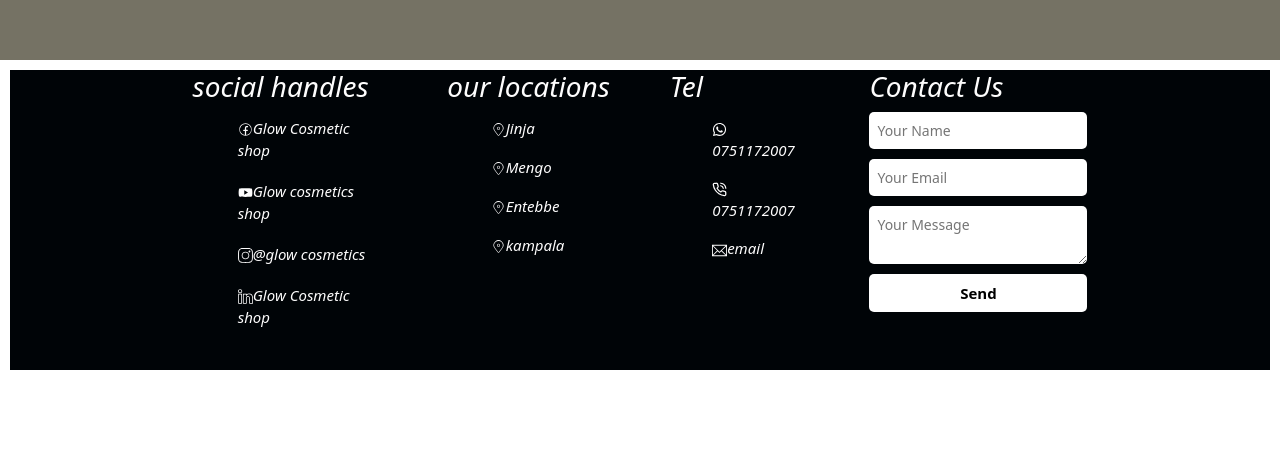
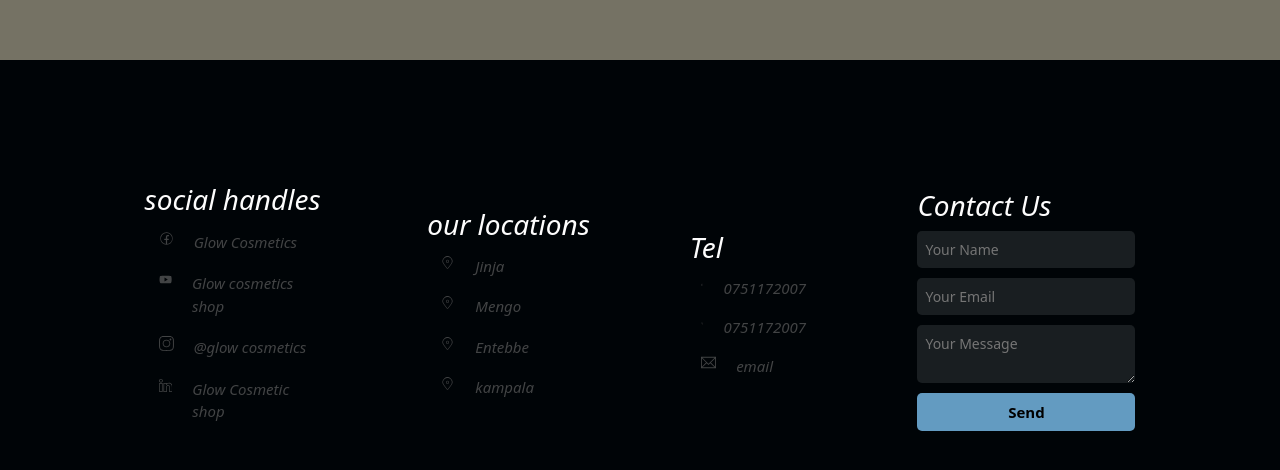
Before and after one commit to nawagirwacatherine/SHOPPING-APP, a React (Vite) app in the folder shopping-app/: page / in a window 1280 px wide. Shown: the part 3011-3481 px from the top of the page. Before the commit the page ends 3391 px from the top, so only its background shows below. Built offline with nearby package versions, Linux system fonts and the light colour scheme; no server answers.

Commit message:
Add spacing to the icons

```diff
--- a/shopping-app/src/Pages/Footer.jsx
+++ b/shopping-app/src/Pages/Footer.jsx
@@ -14,31 +14,31 @@
         <div className="footer">
             <div className="socials">
                 <h3>social handles</h3>
-                <ul>
-                    <p><span className="icons"><CiFacebook /></span>Glow Cosmetic shop</p>
-                    <p><span className="icons"><TiSocialYoutube /></span>Glow cosmetics shop</p>
-                    <p><span className="icons"><SlSocialInstagram /></span>@glow cosmetics</p>
-                    <p><span className="icons"><SlSocialLinkedin /></span>Glow Cosmetic shop</p>
-                </ul>
+
+                    <p><span className="icons"><CiFacebook />Glow Cosmetics </span></p>
+                    <p><span className="icons"><TiSocialYoutube />Glow cosmetics shop</span></p>
+                    <p><span className="icons"><SlSocialInstagram />@glow cosmetics</span></p>
+                    <p><span className="icons"><SlSocialLinkedin />Glow Cosmetic shop</span></p>
+
             </div>
 
             <div className="braches">
                 <h3>our locations</h3>
-                <ul>
-                    <p><span className="icons"><CiLocationOn /></span>Jinja</p>
-                <p> <span className="icons"><CiLocationOn /></span>Mengo</p>
-                <p> <span className="icons"><CiLocationOn /></span>Entebbe</p>
-                <p> <span className="icons"><CiLocationOn /></span>kampala</p>
-                </ul>
+
+                    <p><span className="icons"><CiLocationOn />Jinja</span></p>
+                <p> <span className="icons"><CiLocationOn />Mengo</span></p>
+                <p> <span className="icons"><CiLocationOn />Entebbe</span></p>
+                <p> <span className="icons"><CiLocationOn />kampala</span></p>
+
             </div>
 
             <div className="tel">
                 <h3> Tel</h3>
-                <ul>
-                    <p><span className="icons"><FaWhatsapp /></span>0751172007</p>
-                    <p><span className="icons"><LuPhoneCall /></span>0751172007</p>
-                    <p><span className="icons"><TfiEmail /></span>email</p>
-                </ul>
+
+                    <p><span className="icons"><FaWhatsapp />0751172007</span></p>
+                    <p><span className="icons"><LuPhoneCall /> 0751172007</span></p>
+                    <p><span className="icons"><TfiEmail />email</span></p>
+
             </div>
 
             <div className="footer-form">
--- a/shopping-app/src/Pages/footer.css
+++ b/shopping-app/src/Pages/footer.css
@@ -3,16 +3,31 @@
     flex-direction: row;
     font-weight: lighter;
     color: rgb(253, 253, 253);
-    height: 300px;
-    gap: 60px;
+    height: 500px;
+    gap: 100px;
     justify-content: center;
     font-size:15px;
     font-style: oblique;
     background-color: rgb(0, 4, 7);
-    margin: 10px;
+    padding: 20px;
+    align-items: center;
 
 
 }
+
+.socials{
+    max-width: 600px;
+}
+
+.icons{
+    display: flex;
+    flex-direction: row;
+color: rgb(66, 68, 69);
+gap: 20px;
+
+}
+
+
 
 
 .footer-form form {
@@ -27,10 +42,11 @@
     border: none;
     border-radius: 5px;
     font-size: 14px;
+    background-color: rgb(25, 30, 33) ;
   }
 
   .footer-form button {
-    background-color: #fff;
+    background-color: rgb(99, 155, 193);
     color: #000;
     padding: 8px;
     border-radius: 5px;
```
